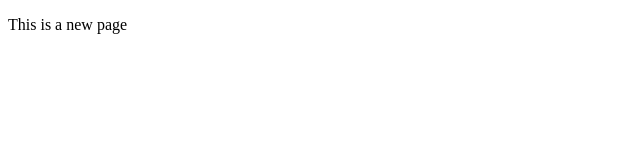
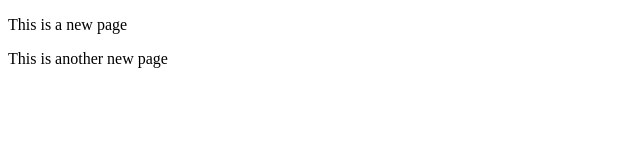
Before and after one commit to Femigold11/BOOTCAMP, a plain HTML site: page new-page.html in a window 1280 px wide. Shown: the whole page, without its empty margins (0-640 px from the left). Drawn offline with Linux system fonts and the light colour scheme.

Commit message:
Add another page

```diff
--- a/new-page.html
+++ b/new-page.html
@@ -6,6 +6,9 @@
       This is a new page
 
     </p>
+    <p>
+      This is another new page
+    </p>
 
   </body>
 
```
